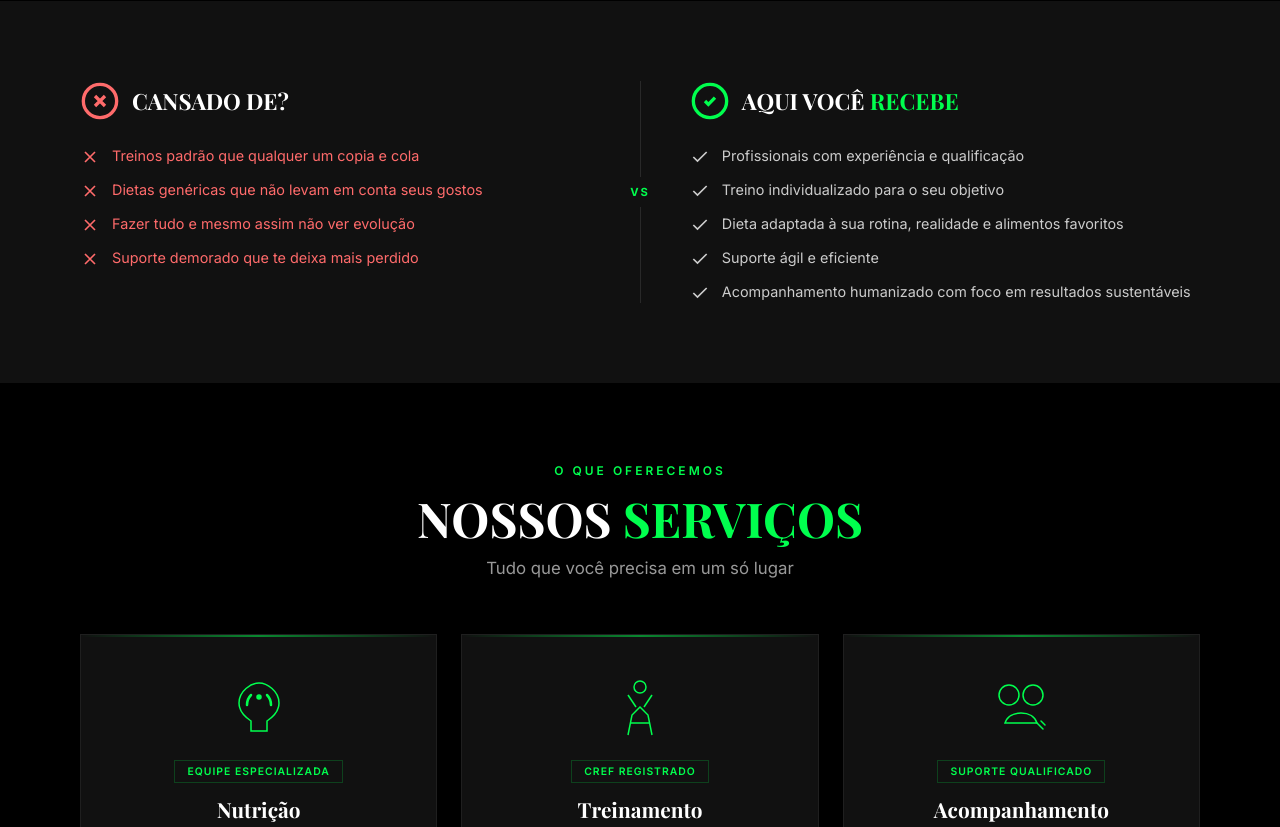
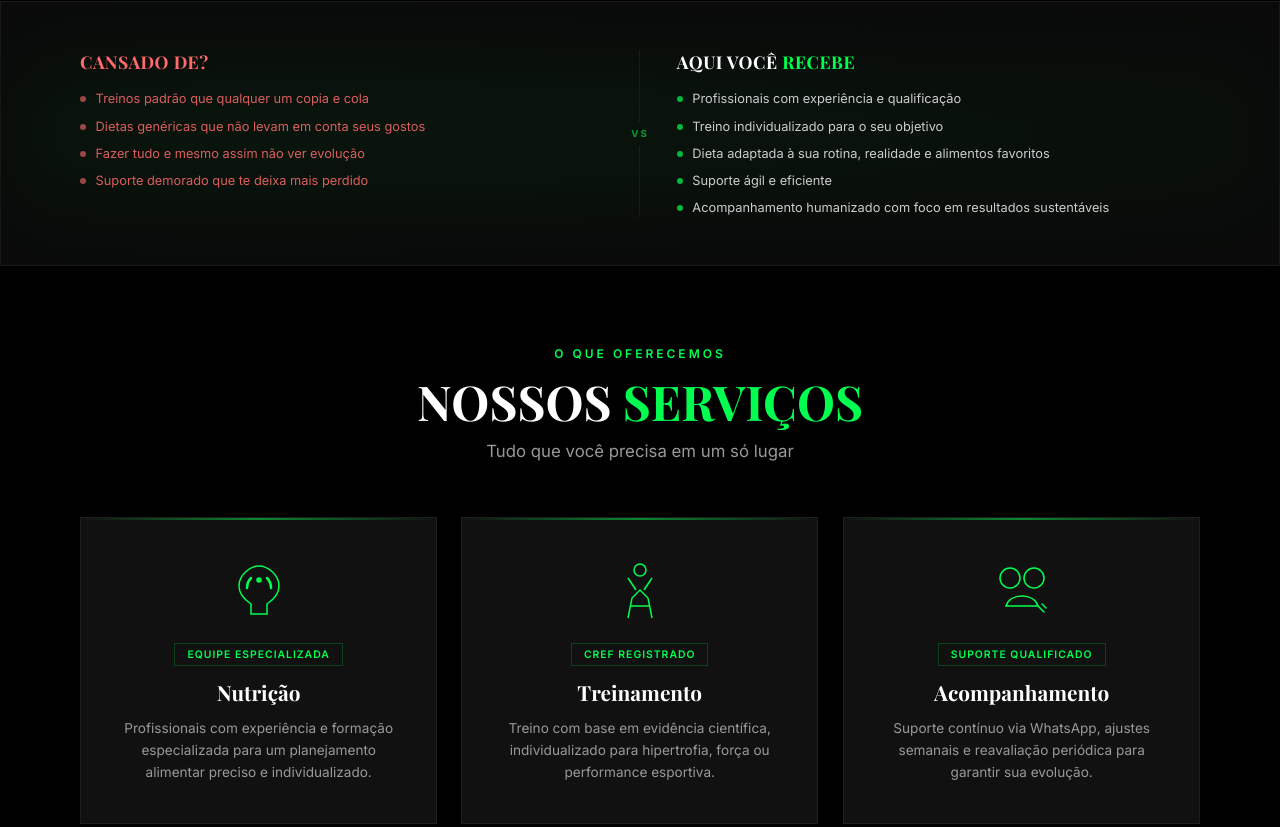
Before and after one commit to GustavoGadelhaa/fortitude-crew, a React (Vite) app: page / in a window 1280 px wide. Shown: the part 1833-2660 px from the top of the page. Built offline with nearby package versions, Linux system fonts and the light colour scheme.

Commit message:
feat: 3D tilt effect on services cards (desktop), green border on hover, refined PS section

```diff
--- a/src/App.css
+++ b/src/App.css
@@ -562,8 +562,23 @@
 
 /* ============ PROBLEMS x SOLUTIONS ============ */
 .ps {
-  padding: 5rem 1.5rem;
-  background: var(--card-bg);
+  padding: 3rem 1.5rem;
+  background: #0a0a0a;
+  position: relative;
+  overflow: hidden;
+  border: 1px solid rgba(255,255,255,0.06);
+}
+
+.ps::after {
+  content: '';
+  position: absolute;
+  inset: 0;
+  background:
+    radial-gradient(ellipse 60% 50% at 20% 50%, rgba(0,255,78,0.06) 0%, transparent 100%),
+    radial-gradient(ellipse 60% 50% at 80% 50%, rgba(0,255,78,0.04) 0%, transparent 100%);
+  filter: blur(40px);
+  pointer-events: none;
+  z-index: 0;
 }
 
 .ps__inner {
@@ -571,25 +586,27 @@
   margin: 0 auto;
   display: grid;
   grid-template-columns: 1fr auto 1fr;
-  gap: 2rem;
+  gap: 1.5rem;
   align-items: start;
+  position: relative;
+  z-index: 1;
 }
 
 .ps__col {
   display: flex;
   flex-direction: column;
-  gap: 1.5rem;
+  gap: 1rem;
 }
 
 .ps__col-header {
   display: flex;
   align-items: center;
-  gap: 0.75rem;
+  gap: 0.5rem;
 }
 
 .ps__col-icon {
-  width: 40px;
-  height: 40px;
+  width: 28px;
+  height: 28px;
   flex-shrink: 0;
 }
 
@@ -603,34 +620,58 @@
 
 .ps__title {
   font-family: var(--font-serif);
-  font-size: 1.4rem;
+  font-size: 1.1rem;
   font-weight: 700;
+  letter-spacing: 0.5px;
+}
+
+.ps__title--bad {
+  color: #ff6b6b;
+}
+
+.ps__title--good {
+  color: var(--white);
 }
 
 .ps__list {
   display: flex;
   flex-direction: column;
-  gap: 0.75rem;
+  gap: 0.5rem;
 }
 
 .ps__item {
   display: flex;
   align-items: flex-start;
-  gap: 0.75rem;
-  font-size: 0.9rem;
+  gap: 0.6rem;
+  font-size: 0.8rem;
   line-height: 1.5;
   color: var(--gray-light);
 }
 
 .ps__item--bad {
-  color: #ff6b6b;
+  color: rgba(255,107,107,0.85);
 }
 
-.ps__icon {
-  width: 20px;
-  height: 20px;
+.ps__item--good {
+  color: var(--gray-light);
+}
+
+.ps__bullet {
+  width: 6px;
+  height: 6px;
+  border-radius: 50%;
   flex-shrink: 0;
-  margin-top: 2px;
+  margin-top: 7px;
+}
+
+.ps__bullet--bad {
+  background: #ff6b6b;
+  opacity: 0.6;
+}
+
+.ps__bullet--good {
+  background: var(--accent);
+  opacity: 0.7;
 }
 
 .ps__divider {
@@ -638,22 +679,23 @@
   flex-direction: column;
   align-items: center;
   align-self: stretch;
-  padding: 0 0.5rem;
+  padding: 0 0.25rem;
 }
 
 .ps__divider-line {
   flex: 1;
   width: 1px;
-  background: rgba(255,255,255,0.1);
+  background: rgba(255,255,255,0.06);
 }
 
 .ps__divider-badge {
-  font-size: 0.7rem;
+  font-size: 0.6rem;
   font-weight: 700;
   text-transform: uppercase;
   letter-spacing: 2px;
   color: var(--accent);
-  padding: 0.5rem 0;
+  opacity: 0.6;
+  padding: 0.4rem 0;
 }
 
 /* ============ SERVICES ============ */
@@ -670,6 +712,7 @@
   display: grid;
   grid-template-columns: repeat(auto-fit, minmax(280px, 1fr));
   gap: 1.5rem;
+  perspective: 1200px;
 }
 
 .services__card {
@@ -677,15 +720,14 @@
   border: 1px solid rgba(255,255,255,0.06);
   padding: 2.5rem 2rem;
   text-align: center;
-  transition: var(--transition);
   position: relative;
   overflow: hidden;
 }
 
 .services__card:hover {
   background: var(--card-hover);
-  border-color: rgba(255,255,255,0.12);
-  transform: translateY(-4px);
+  border-color: rgba(0,255,78,0.4);
+  box-shadow: 0 0 20px rgba(0,255,78,0.06);
 }
 
 .services__card-line {
@@ -746,9 +788,8 @@
   content: '';
   position: absolute;
   inset: 0;
-  background:
-    linear-gradient(to bottom, var(--card-bg) 0%, rgba(0,0,0,0) 15%, rgba(0,0,0,0) 85%, var(--card-bg) 100%),
-    url('/fundo2.png') center / cover no-repeat;
+  background: url('/fundo2.png') center / cover no-repeat;
+  opacity: 0.1;
   pointer-events: none;
 }
 
@@ -1043,7 +1084,7 @@
 
   .ps__inner {
     grid-template-columns: 1fr;
-    gap: 2rem;
+    gap: 1.5rem;
   }
 
   .hero__stats {
--- a/src/components/ProblemsSolutions.jsx
+++ b/src/components/ProblemsSolutions.jsx
@@ -17,17 +17,17 @@ const solutions = [
 
 const container = {
   hidden: {},
-  show: { transition: { staggerChildren: 0.12 } },
+  show: { transition: { staggerChildren: 0.1 } },
 };
 
 const item = {
-  hidden: { opacity: 0, x: -30 },
-  show: { opacity: 1, x: 0, transition: { duration: 0.5, ease: [0.4, 0, 0.2, 1] } },
+  hidden: { opacity: 0, x: -20 },
+  show: { opacity: 1, x: 0, transition: { duration: 0.4, ease: [0.4, 0, 0.2, 1] } },
 };
 
 const itemR = {
-  hidden: { opacity: 0, x: 30 },
-  show: { opacity: 1, x: 0, transition: { duration: 0.5, ease: [0.4, 0, 0.2, 1] } },
+  hidden: { opacity: 0, x: 20 },
+  show: { opacity: 1, x: 0, transition: { duration: 0.4, ease: [0.4, 0, 0.2, 1] } },
 };
 
 export default function ProblemsSolutions() {
@@ -42,20 +42,14 @@ export default function ProblemsSolutions() {
           viewport={{ once: true, amount: 0.2 }}
         >
           <div className="ps__col-header">
-            <svg className="ps__col-icon ps__col-icon--bad" viewBox="0 0 24 24" fill="none" stroke="currentColor" strokeWidth="2">
-              <circle cx="12" cy="12" r="10" />
-              <path d="M15 9l-6 6M9 9l6 6" />
-            </svg>
-            <h3 className="ps__title">
+            <h3 className="ps__title ps__title--bad">
               CANSADO DE?
             </h3>
           </div>
           <div className="ps__list">
             {problems.map((p) => (
               <motion.li key={p} className="ps__item ps__item--bad" variants={item}>
-                <svg className="ps__icon" viewBox="0 0 24 24" fill="none" stroke="currentColor" strokeWidth="2">
-                  <path d="M18 6L6 18M6 6l12 12" />
-                </svg>
+                <span className="ps__bullet ps__bullet--bad" />
                 {p}
               </motion.li>
             ))}
@@ -76,20 +70,14 @@ export default function ProblemsSolutions() {
           viewport={{ once: true, amount: 0.2 }}
         >
           <div className="ps__col-header">
-            <svg className="ps__col-icon ps__col-icon--good" viewBox="0 0 24 24" fill="none" stroke="currentColor" strokeWidth="2">
-              <circle cx="12" cy="12" r="10" />
-              <path d="M9 12l2 2 4-4" />
-            </svg>
-            <h3 className="ps__title">
+            <h3 className="ps__title ps__title--good">
               AQUI VOCÊ <span className="accent">RECEBE</span>
             </h3>
           </div>
           <div className="ps__list">
             {solutions.map((s) => (
               <motion.li key={s} className="ps__item ps__item--good" variants={itemR}>
-                <svg className="ps__icon" viewBox="0 0 24 24" fill="none" stroke="currentColor" strokeWidth="2">
-                  <path d="M20 6L9 17l-5-5" />
-                </svg>
+                <span className="ps__bullet ps__bullet--good" />
                 {s}
               </motion.li>
             ))}
--- a/src/components/Services.jsx
+++ b/src/components/Services.jsx
@@ -31,6 +31,38 @@ const icons = [
     <path d="M48 48l6 6m2-4l-4-4" strokeLinecap="round" />
   </svg>,
 ];
+
+function TiltCard({ children, className }) {
+  const ref = useRef(null);
+  const [tilt, setTilt] = useState({ x: 0, y: 0 });
+
+  const handleMouseMove = (e) => {
+    const card = ref.current;
+    if (!card) return;
+    const rect = card.getBoundingClientRect();
+    const centerX = rect.left + rect.width / 2;
+    const centerY = rect.top + rect.height / 2;
+    const offsetX = (e.clientX - centerX) / (rect.width / 2);
+    const offsetY = (e.clientY - centerY) / (rect.height / 2);
+    setTilt({ x: offsetY * -8, y: offsetX * 8 });
+  };
+
+  const handleMouseLeave = () => {
+    setTilt({ x: 0, y: 0 });
+  };
+
+  return (
+    <div
+      ref={ref}
+      className={className}
+      onMouseMove={handleMouseMove}
+      onMouseLeave={handleMouseLeave}
+      style={{ transform: `perspective(800px) rotateX(${tilt.x}deg) rotateY(${tilt.y}deg)`, transition: 'transform 0.15s ease-out' }}
+    >
+      {children}
+    </div>
+  );
+}
 
 export default function Services() {
   const [isMobile, setIsMobile] = useState(false);
@@ -124,21 +156,16 @@ export default function Services() {
         ) : (
           <div className="services__grid">
             {services.map((s, i) => (
-              <motion.div
+              <TiltCard
                 key={s.title}
                 className="services__card"
-                variants={cardVars}
-                custom={i}
-                initial="hidden"
-                whileInView="show"
-                viewport={{ once: true, amount: 0.2 }}
               >
                 <div className="services__card-line" />
                 <div className="services__icon-wrap">{icons[i]}</div>
                 <span className="services__badge">{s.badge}</span>
                 <h3 className="services__title">{s.title}</h3>
                 <p className="services__desc">{s.desc}</p>
-              </motion.div>
+              </TiltCard>
             ))}
           </div>
         )}
```
